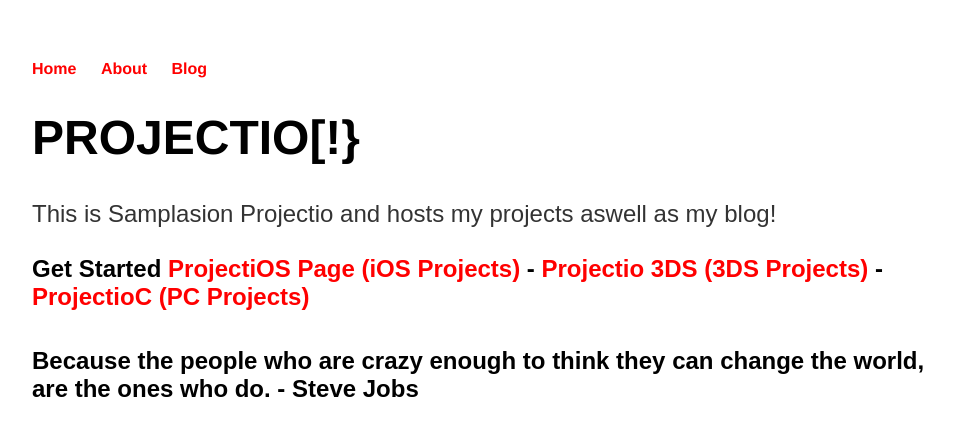
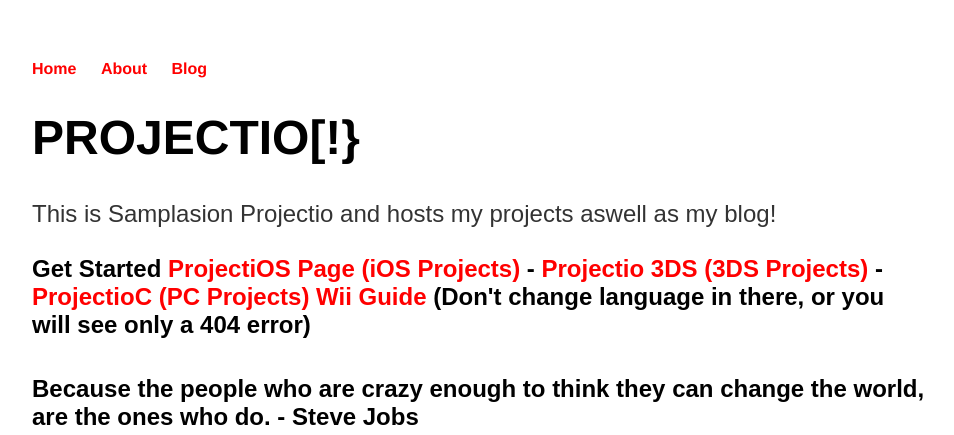
Before and after one commit to Samplasion/samplasion.github.iold, a Jekyll site: the page built from index.html, in a window 1280 px wide, cut to the strip 0-435 px from the top of the page. Shown: the whole strip, without its empty margins (160-1114 px from the left). Built offline with Jekyll 4.4.1, drawn with Linux system fonts in a browser that asks for light colours.

Commit message:
Update index.html

```diff
--- a/index.html
+++ b/index.html
@@ -12,6 +12,7 @@ title: Samplasion Projectio [!}
 <a href="/projects3DS">Projectio 3DS (3DS Projects)</a> -
 <a href="/projectsPC">ProjectioC (PC Projects)</a>
 
+<a href="Guide">Wii Guide</a> (Don't change language in there, or you will see only a 404 error)
 
 </p>Because the people who are crazy enough to think they can change the world, are the ones who do. - Steve Jobs</p>
 <iframe src="https://discordapp.com/widget?id=346934894229716992&theme=dark" width="350" height="500" allowtransparency="true" frameborder="0"></iframe>
```
